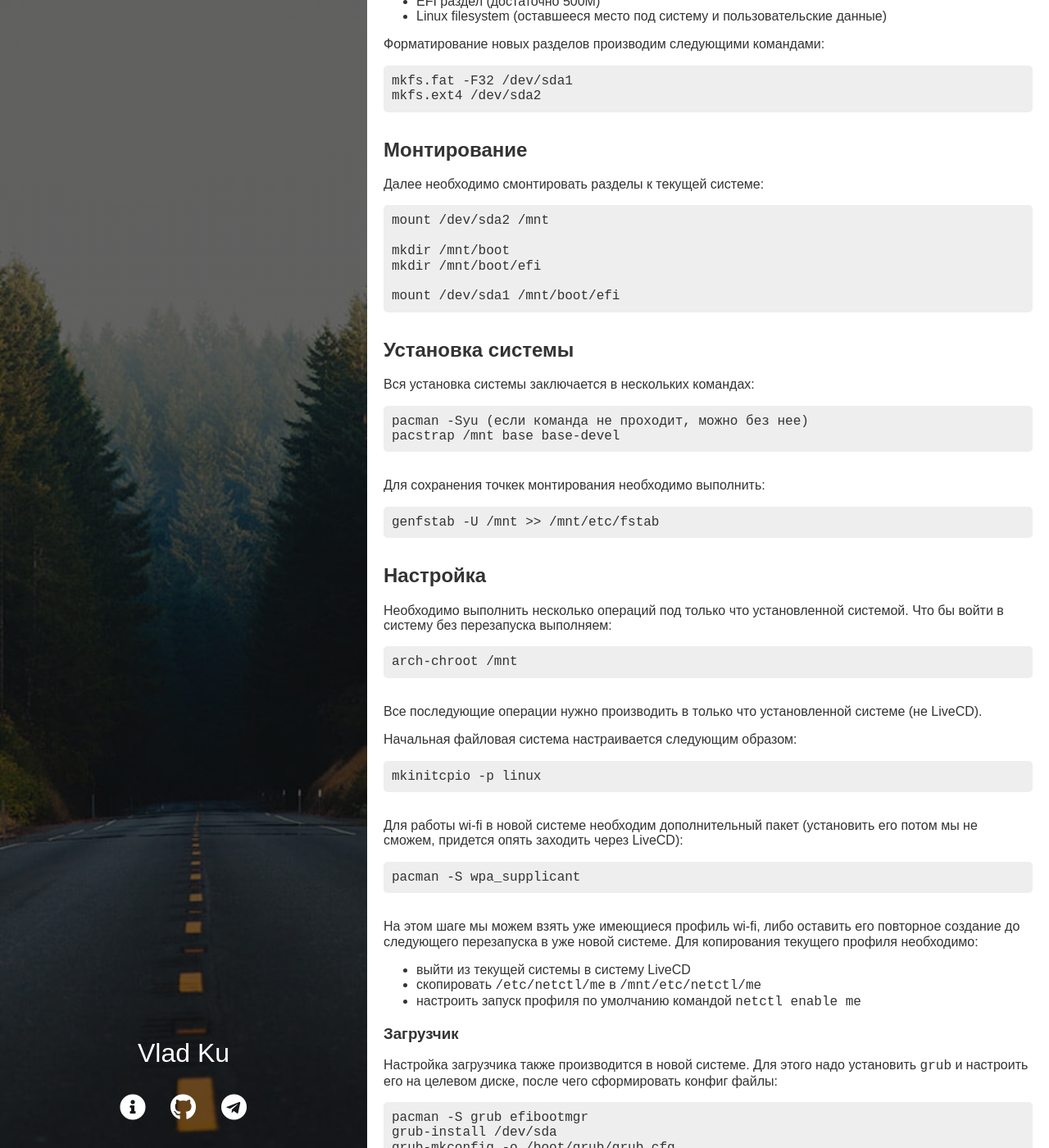
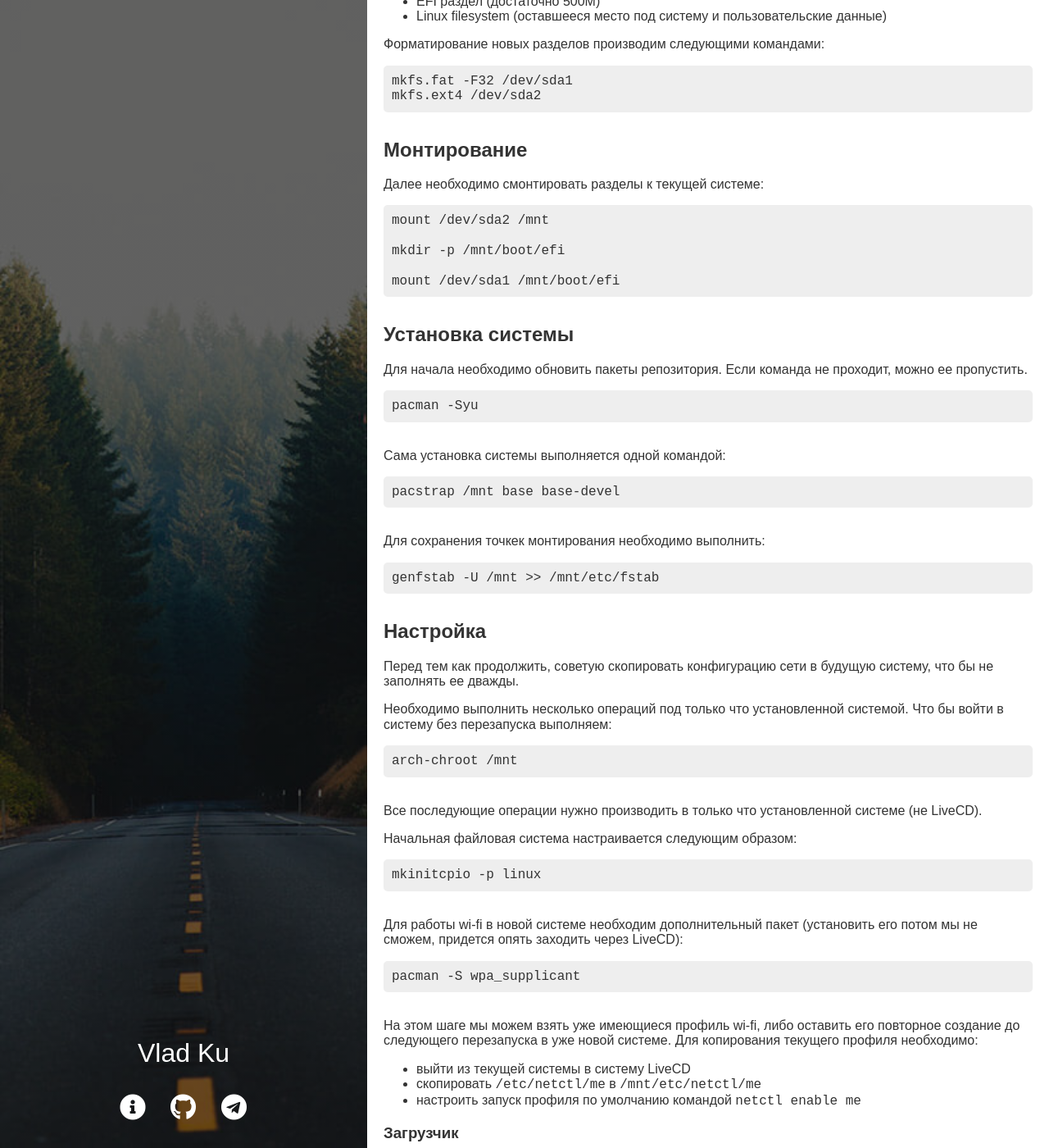
Before and after one commit to Vlad-ku/vlad-ku.github.io, a Jekyll site: the page built from _posts/2018-11-04-install-arch.md, in a window 1280 px wide and 1400 px high, scrolled down 1034 px. Shown: the whole window at 82% size. Built offline with Jekyll 4.4.1, drawn with Linux system fonts in a browser that asks for light colours; nearby versions of some CDN libraries; some web fonts are replaced.

Commit message:
фиксы

````diff
--- a/_posts/2018-11-04-install-arch.md
+++ b/_posts/2018-11-04-install-arch.md
@@ -56,18 +56,22 @@ mkfs.ext4 /dev/sda2
 ```
 mount /dev/sda2 /mnt
 
-mkdir /mnt/boot
-mkdir /mnt/boot/efi
+mkdir -p /mnt/boot/efi
 
 mount /dev/sda1 /mnt/boot/efi
 ```
 
 ## Установка системы
 
-Вся установка системы заключается в нескольких командах:
+Для начала необходимо обновить пакеты репозитория. Если команда не проходит, можно ее пропустить.
 
 ```
-pacman -Syu (если команда не проходит, можно без нее)
+pacman -Syu
+```
+
+Сама установка системы выполняется одной командой:
+
+```
 pacstrap /mnt base base-devel
 ```
 
@@ -78,6 +82,8 @@ genfstab -U /mnt >> /mnt/etc/fstab
 ```
 
 ## Настройка
+
+Перед тем как продолжить, советую скопировать конфигурацию сети в будущую систему, что бы не заполнять ее дважды.
 
 Необходимо выполнить несколько операций под только что установленной системой. Что бы войти в систему без перезапуска выполняем:
 
````
Also changed, not shown: _posts/2018-11-06-setting-arch.md (+14 -4 lines).
